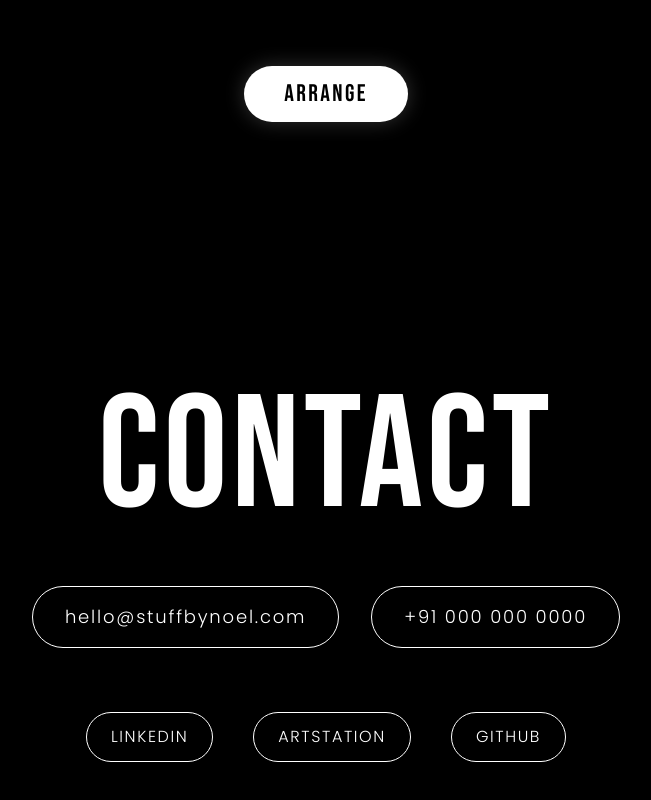
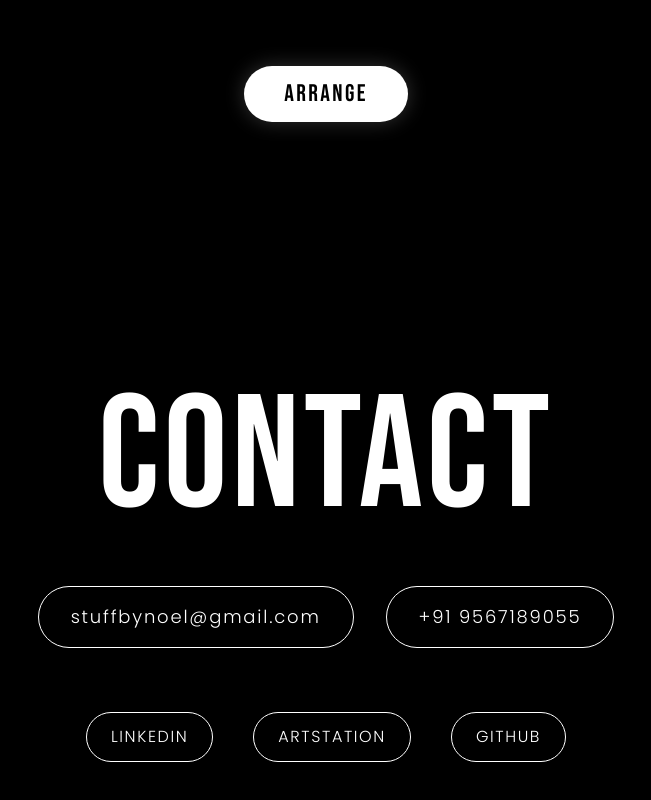
Before and after one commit to StuffbyNoel/Portfolio, a plain HTML site: page index.html in a window 1280 px wide. Shown: the part 2230-3030 px from the top of the page, without its empty margins (314-965 px from the left). Drawn offline with nearby package versions, Linux system fonts and the light colour scheme.

Commit message:
Update index.html

```diff
--- a/index.html
+++ b/index.html
@@ -118,10 +118,10 @@
 
             <div class="flex flex-col md:flex-row gap-6 md:gap-8 text-sm md:text-lg font-light tracking-widest w-full justify-center items-center mb-16">
                 <a href="mailto:hello@stuffbynoel.com" class="px-8 py-4 border border-white rounded-full hover:bg-white hover:text-black transition-colors duration-300 active:scale-95 w-full md:w-auto">
-                    hello@stuffbynoel.com
+                    stuffbynoel@gmail.com
                 </a>
                 <a href="tel:+910000000000" class="px-8 py-4 border border-white rounded-full hover:bg-white hover:text-black transition-colors duration-300 active:scale-95 w-full md:w-auto">
-                    +91 000 000 0000
+                    +91 9567189055
                 </a>
             </div>
 
```
